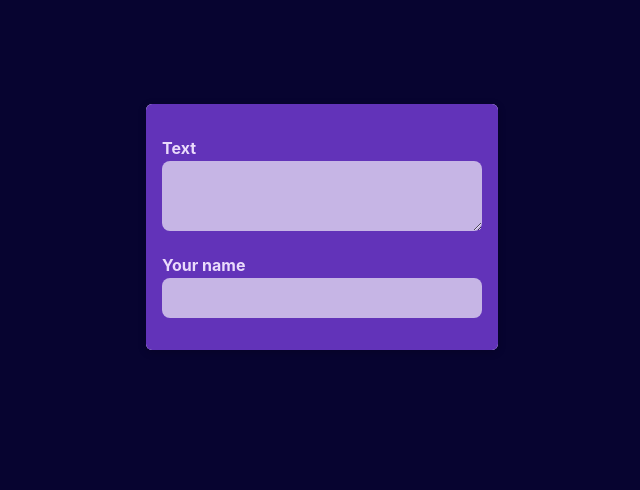
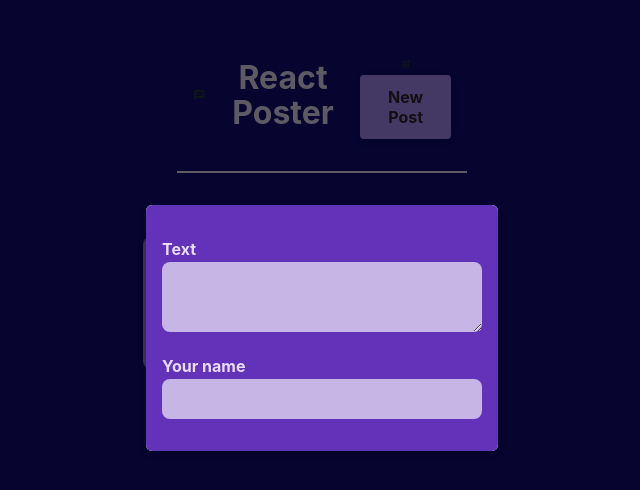
Before and after one commit to ChrisJoshRoberts/react-course, a React (Vite) app: page / in a window 1280 px wide. Shown: the part 198-688 px from the top of the page, without its empty margins (318-958 px from the left). Built offline with nearby package versions, Linux system fonts and the light colour scheme.

Commit message:
adding react icons

```diff
--- a/package.json
+++ b/package.json
@@ -12,7 +12,8 @@
   "dependencies": {
     "prop-types": "^15.8.1",
     "react": "^18.3.1",
-    "react-dom": "^18.3.1"
+    "react-dom": "^18.3.1",
+    "react-icons": "^5.3.0"
   },
   "devDependencies": {
     "@eslint/js": "^9.11.1",
--- a/src/components/MainHeader.jsx
+++ b/src/components/MainHeader.jsx
@@ -4,9 +4,9 @@ import PropTypes from 'prop-types'
 
 const MainHeader = ({onCreatePost}) => {
   return (
-    <header classname={classes.header}>
+    <header className={classes.header}>
       <MdMessage />
-      <h1 classname={classes.logo}>React Poster</h1>
+      <h1 className={classes.logo}>React Poster</h1>
       <p>
         <MdPostAdd size={10}/>
         <button className={classes.button} onClick={onCreatePost}>New Post</button>
--- a/src/components/MainHeader.module.css
+++ b/src/components/MainHeader.module.css
@@ -1 +1,35 @@
-.header {}
+.header {
+  margin: 2rem 10%;
+  padding: 1rem;
+  display: flex;
+  text-align: center;
+  justify-content: space-around;
+  align-items: center;
+  border-bottom: 2px solid #ece1fa;
+}
+
+.logo {
+  font-size: 2rem;
+  display: flex;
+  gap: 1.5rem;
+  align-items: center;
+  color: #ece1fa;
+}
+
+.button {
+  display: inline-flex;
+  align-items: center;
+  gap: 0.5rem;
+  padding: 0.75rem 1rem;
+  background-color: #a990fb;
+  color: #2a2630;
+  border: none;
+  border-radius: 4px;
+  cursor: pointer;
+  font-weight: bold;
+  box-shadow: 0 2px 8px rgba(0, 0, 0, 0.2);
+
+  :hover {
+    background-color: #8c6cf7;
+  }
+}
--- a/src/components/PostList.jsx
+++ b/src/components/PostList.jsx
@@ -3,6 +3,7 @@ import classes from './PostsList.module.css'
 import NewPosts from './NewPosts'
 import { useState } from 'react'
 import Modal from './Modal'
+import MainHeader from './MainHeader'
 
 const PostList = () => {
   const [output, setOutput] = useState('')
@@ -23,6 +24,7 @@ const PostList = () => {
   }
   return (
   <>
+    <MainHeader />
     {modalVisable && (
       <Modal onClose={hideModalHandler}>
         <NewPosts onBodyChange={changeBodyHandler} onAuthorChange={changeAuthorHandler}/>
```
Also changed, not shown: 1 other file (tests, documents, lock files or other folders).
